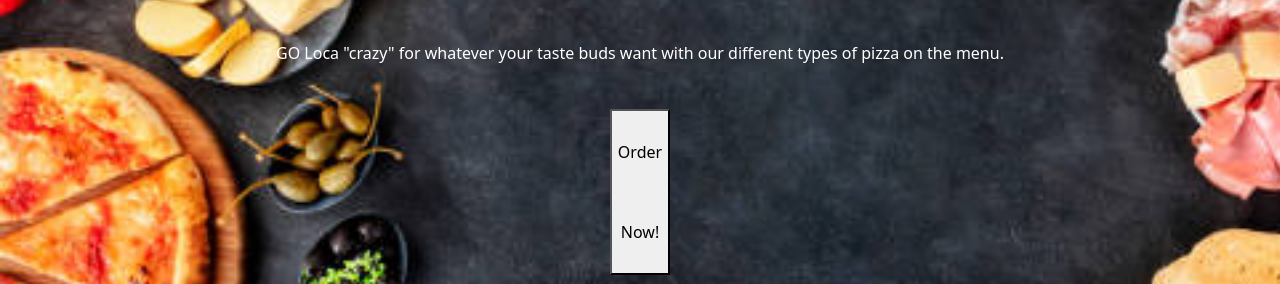
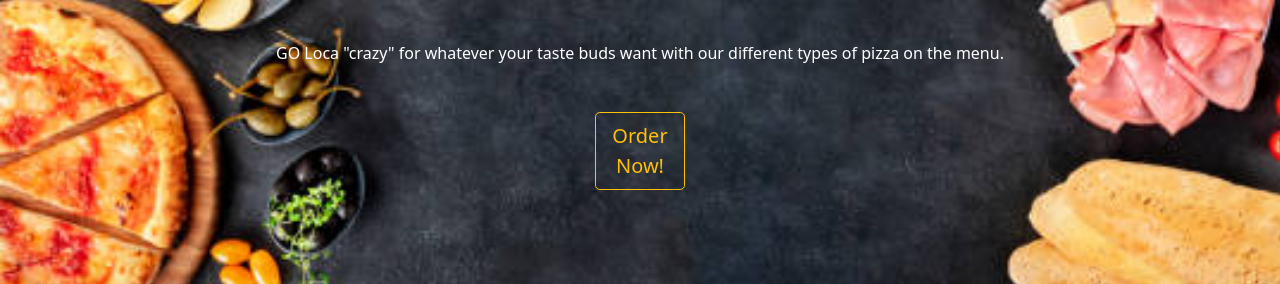
Before and after one commit to Alexanderoke/pizzaloca, a plain HTML site: page index.html in a window 1280 px wide. Shown: the part 503-787 px from the top of the page. Drawn offline with nearby package versions, Linux system fonts and the light colour scheme.

```diff
--- a/index.html
+++ b/index.html
@@ -54,7 +54,7 @@
             GO Loca "crazy" for whatever your taste buds want with our different
             types of pizza on the menu.
           </p>
-          <a href="orderpage.html"><button>
+          <a href="orderpage.html"><button class="btn btn-outline-warning btn-lg" >
             Order <br />
             Now!
           </button></a>
```
Also changed, not shown: 2 other files.
